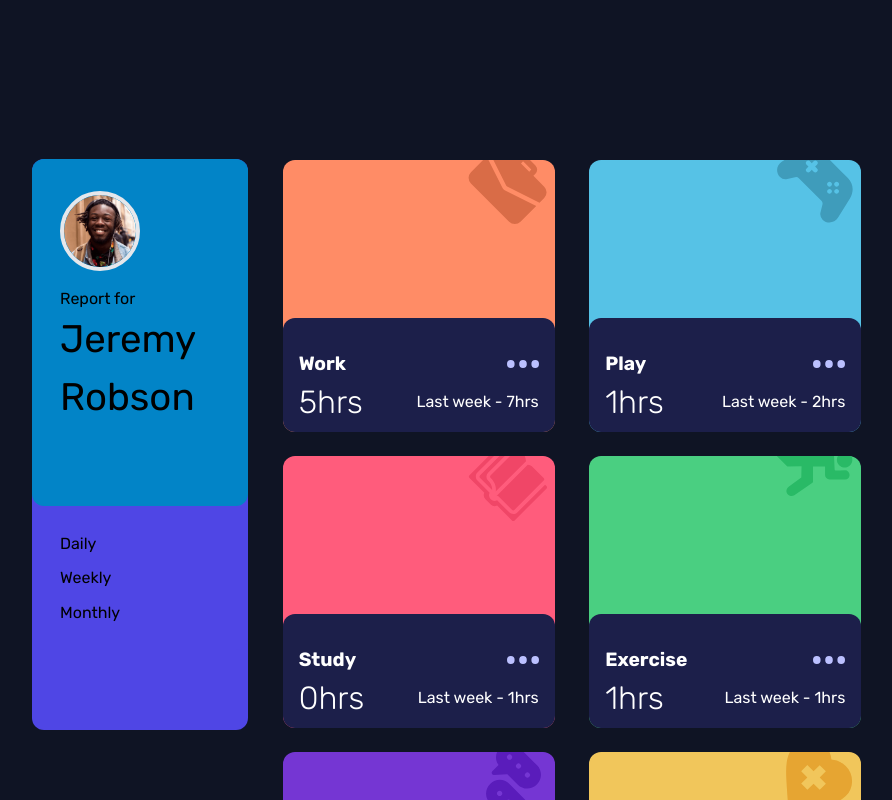
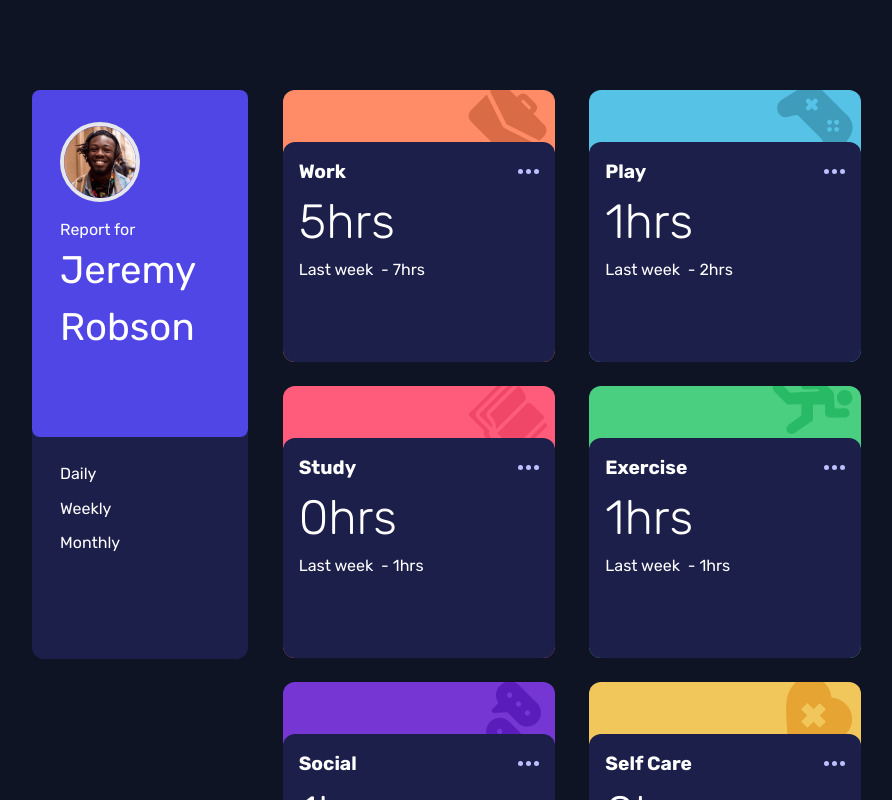
Before and after one commit to thirraz/time-tracking-dashboard, a React (Vite) app: page / in a window 1280 px wide. Both pictures are taken after a click on the link "Daily". Shown: the top 800 px of the page, without its empty margins (176-1068 px from the left). Built offline with nearby package versions, Linux system fonts and the light colour scheme.

Commit message:
project done

```diff
--- a/src/App.tsx
+++ b/src/App.tsx
@@ -11,7 +11,7 @@ import { InfosContainer } from "./components/InfosContainer";
 
 export const App: FC = () => {
   return (
-    <main className="appBg px-2 lg:px-[13rem] font-Rubik w-screen h-screen flex items-center justify-center flex-wrap md:flex-nowrap">
+    <main className="appBg pb-[90rem] px-2 lg:px-[13rem] font-Rubik w-screen h-[screen] flex items-center justify-center flex-wrap md:flex-nowrap">
       <Profile />
     </main>
   );
--- a/src/components/InfosContainer.tsx
+++ b/src/components/InfosContainer.tsx
@@ -6,7 +6,7 @@ interface ChildrenProp {
 
 export const InfosContainer = ({ children }: ChildrenProp) => {
   return (
-    <div className="appBg min- md:max-h-[30rem] w-full h-auto mt-6 md:mt-0 flex flex-col md:flex-row items-center justify-center md:justify-evenly flex-wrap">
+    <div className="md:max-h-[30rem] w-full h-auto mt-6 md:mt-0 flex flex-col md:flex-row items-center justify-center md:justify-evenly flex-wrap">
       {children}
     </div>
   );
--- a/src/components/MonthlyRoute.tsx
+++ b/src/components/MonthlyRoute.tsx
@@ -1,9 +1,80 @@
 import { FC } from "react";
 
+//icons
+import exerciseIcon from "../assets/images/icon-exercise.svg";
+import playIcon from "../assets/images/icon-play.svg";
+import selfCareIcon from "../assets/images/icon-self-care.svg";
+import socialIcon from "../assets/images/icon-social.svg";
+import studyIcon from "../assets/images/icon-study.svg";
+import workIcon from "../assets/images/icon-work.svg";
+import { InfosContainer } from "./InfosContainer";
+import { useFetchData } from "../hooks/useFetchData";
+import { TimeCardComponent } from "./TimeCardComponent";
+
 export const Monthly: FC = () => {
+  const { dataResponse } = useFetchData();
+
+  const TimeCardComponentObjectArray = [
+    {
+      imageIcon: `${workIcon}`,
+      title: dataResponse[0]?.title,
+      bgColor: "workCardBg",
+      currentHours: dataResponse[0]?.timeframes.monthly.current,
+      previousHours: dataResponse[0]?.timeframes.monthly.previous,
+    },
+    {
+      imageIcon: `${playIcon}`,
+      title: dataResponse[1]?.title,
+      bgColor: "playCardBg",
+      currentHours: dataResponse[1]?.timeframes.monthly.current,
+      previousHours: dataResponse[1]?.timeframes.monthly.previous,
+    },
+    {
+      imageIcon: `${studyIcon}`,
+      title: dataResponse[2]?.title,
+      bgColor: "studyCardBg",
+      currentHours: dataResponse[2]?.timeframes.monthly.current,
+      previousHours: dataResponse[2]?.timeframes.monthly.previous,
+    },
+    {
+      imageIcon: `${exerciseIcon}`,
+      title: dataResponse[3]?.title,
+      bgColor: "exerciseCardBg",
+      currentHours: dataResponse[3]?.timeframes.monthly.current,
+      previousHours: dataResponse[3]?.timeframes.monthly.previous,
+    },
+    {
+      imageIcon: `${socialIcon}`,
+      title: dataResponse[4]?.title,
+      bgColor: "socialCardBg",
+      currentHours: dataResponse[4]?.timeframes.monthly.current,
+      previousHours: dataResponse[4]?.timeframes.monthly.previous,
+    },
+    {
+      imageIcon: `${selfCareIcon}`,
+      title: dataResponse[5]?.title,
+      bgColor: "selfCareCardBg",
+      currentHours: dataResponse[5]?.timeframes.monthly.current,
+      previousHours: dataResponse[5]?.timeframes.monthly.previous,
+    },
+  ];
+
   return (
-    <div>
-      <p className="text-white">Monthly</p>
+    <div className="w-full h-auto">
+      <InfosContainer>
+        {TimeCardComponentObjectArray.map((item, i) => {
+          return (
+            <TimeCardComponent
+              key={i}
+              imageIcon={item.imageIcon}
+              title={item.title}
+              bgColor={item.bgColor}
+              currentHours={item.currentHours}
+              previousHours={item.previousHours}
+            />
+          );
+        })}
+      </InfosContainer>
     </div>
   );
 };
--- a/src/components/Profile.tsx
+++ b/src/components/Profile.tsx
@@ -14,8 +14,8 @@ export const Profile: FC = () => {
 
   return (
     <>
-      <article className="w-[90%] h-[13rem] md:w-[18rem] md:h-[30rem] lg:h-[35.7rem] mt-10 md:mt-0 lg:mt-[5.6rem] z-20 bg-indigo-600 rounded-xl ">
-        <div className="w-full h-[8.5rem] md:h-auto bg-sky-600 flex justify-evenly items-center md:items-start md:flex-col md:pl-7 rounded-xl">
+      <article className="w-[90%] h-[13rem] md:w-[18rem] md:h-[30rem] lg:h-[35.6rem] mt-10 md:mt-0 lg:mt-[5.6rem] z-20 rounded-xl text-white cardForegroundColor">
+        <div className=" w-full h-[8.5rem] md:h-auto bg-[bg-indigo-600] flex justify-evenly items-center md:items-start md:flex-col md:pl-7 rounded-lg bg-indigo-600">
           <img
             src={user}
             alt="user's profile pic"
@@ -26,7 +26,7 @@ export const Profile: FC = () => {
             <h3 className="text-[1.5rem] md:text-[2.4rem]">Jeremy Robson</h3>
           </div>
         </div>
-        <nav className="flex md:flex-col md:py-5  bg-indigo-600 rounded-xl h-[4.5rem] md:h-[9rem] md:items-start md:pl-7 justify-around items-center">
+        <nav className="cardForegroundColor flex md:flex-col md:py-5 h-[4.5rem] md:h-[9rem] md:items-start md:pl-7 justify-around items-center rounded-b-xl">
           <a
             href="#"
             className="hover:text-white"
--- a/src/components/TimeCardComponent.tsx
+++ b/src/components/TimeCardComponent.tsx
@@ -1,5 +1,3 @@
-import iconEllipis from "../assets/images/icon-ellipsis.svg";
-
 interface CardItems {
   bgColor: string;
   imageIcon: string;
@@ -17,21 +15,33 @@ export const TimeCardComponent = ({
 }: CardItems) => {
   return (
     <div
-      className={`${bgColor} text-white w-[90%] md:w-[15rem] h-[11rem] lg:w-[17rem] lg:h-[17rem] relative z-20 rounded-xl overflow-hidden mb-6`}
+      className={`${bgColor} text-white w-[90%] md:w-[13rem] h-[13rem] lg:w-[17rem] lg:h-[17rem] relative z-20 rounded-xl overflow-hidden mb-6`}
     >
       <img
         src={imageIcon}
         alt="background icon"
-        className="absolute top-[-5%] right-2"
+        className="absolute top-[-2%] right-2"
       />
-      <div className="cardForegroundColor w-full h-[8rem] absolute bottom-[-5%] rounded-xl ">
-        <div className="w-full h-auto flex px-4 justify-between items-center mt-8">
+      <div className="cardForegroundColor w-full h-[8rem] lg:h-[14.6rem] absolute bottom-[-5%] rounded-xl ">
+        <div className="w-full h-auto flex px-4 justify-between items-center mt-8 md:mt-4">
           <p className="text-[1.2rem] font-bold">{title}</p>
-          <img src={iconEllipis} alt="three points icon" className="w-8 h-2" />
+          <svg width="21" height="5" xmlns="http://www.w3.org/2000/svg">
+            <path
+              d="M2.5 0a2.5 2.5 0 1 1 0 5 2.5 2.5 0 0 1 0-5Zm8 0a2.5 2.5 0 1 1 0 5 2.5 2.5 0 0 1 0-5Zm8 0a2.5 2.5 0 1 1 0 5 2.5 2.5 0 0 1 0-5Z"
+              fill="#BBC0FF"
+              fill-rule="evenodd"
+              className="hover:fill-white cursor-pointer w-8 h-2"
+            />
+          </svg>
         </div>
-        <div className="w-full flex px-4 justify-between items-center">
-          <h2 className="text-[2rem] font-light">{currentHours}hrs</h2>
-          <p className="">Last week - {previousHours}hrs</p>
+        <div className="w-full flex lg:flex-col lg:items-start px-4 justify-between items-center">
+          <h2 className="text-[2rem] lg:text-[3rem] font-light">
+            {currentHours}hrs
+          </h2>
+          <p className="md:ml-4 lg:ml-0 md:text-center lg:text-left">
+            Last week <span className="md:hidden lg:inline mx-1">-</span>
+            {previousHours}hrs
+          </p>
         </div>
       </div>
     </div>
--- a/src/components/WeeklyRoute.tsx
+++ b/src/components/WeeklyRoute.tsx
@@ -1,9 +1,81 @@
 import { FC } from "react";
 
+import { TimeCardComponent } from "./TimeCardComponent";
+
+//icons
+import exerciseIcon from "../assets/images/icon-exercise.svg";
+import playIcon from "../assets/images/icon-play.svg";
+import selfCareIcon from "../assets/images/icon-self-care.svg";
+import socialIcon from "../assets/images/icon-social.svg";
+import studyIcon from "../assets/images/icon-study.svg";
+import workIcon from "../assets/images/icon-work.svg";
+import { InfosContainer } from "./InfosContainer";
+import { useFetchData } from "../hooks/useFetchData";
+
 export const Weekly: FC = () => {
+  const { dataResponse } = useFetchData();
+
+  const TimeCardComponentObjectArray = [
+    {
+      imageIcon: `${workIcon}`,
+      title: dataResponse[0]?.title,
+      bgColor: "workCardBg",
+      currentHours: dataResponse[0]?.timeframes.weekly.current,
+      previousHours: dataResponse[0]?.timeframes.weekly.previous,
+    },
+    {
+      imageIcon: `${playIcon}`,
+      title: dataResponse[1]?.title,
+      bgColor: "playCardBg",
+      currentHours: dataResponse[1]?.timeframes.weekly.current,
+      previousHours: dataResponse[1]?.timeframes.weekly.previous,
+    },
+    {
+      imageIcon: `${studyIcon}`,
+      title: dataResponse[2]?.title,
+      bgColor: "studyCardBg",
+      currentHours: dataResponse[2]?.timeframes.weekly.current,
+      previousHours: dataResponse[2]?.timeframes.weekly.previous,
+    },
+    {
+      imageIcon: `${exerciseIcon}`,
+      title: dataResponse[3]?.title,
+      bgColor: "exerciseCardBg",
+      currentHours: dataResponse[3]?.timeframes.weekly.current,
+      previousHours: dataResponse[3]?.timeframes.weekly.previous,
+    },
+    {
+      imageIcon: `${socialIcon}`,
+      title: dataResponse[4]?.title,
+      bgColor: "socialCardBg",
+      currentHours: dataResponse[4]?.timeframes.weekly.current,
+      previousHours: dataResponse[4]?.timeframes.weekly.previous,
+    },
+    {
+      imageIcon: `${selfCareIcon}`,
+      title: dataResponse[5]?.title,
+      bgColor: "selfCareCardBg",
+      currentHours: dataResponse[5]?.timeframes.weekly.current,
+      previousHours: dataResponse[5]?.timeframes.weekly.previous,
+    },
+  ];
+
   return (
-    <div>
-      <p className="text-white">Weekly</p>
+    <div className="w-full h-auto">
+      <InfosContainer>
+        {TimeCardComponentObjectArray.map((item, i) => {
+          return (
+            <TimeCardComponent
+              key={i}
+              imageIcon={item.imageIcon}
+              title={item.title}
+              bgColor={item.bgColor}
+              currentHours={item.currentHours}
+              previousHours={item.previousHours}
+            />
+          );
+        })}
+      </InfosContainer>
     </div>
   );
 };
--- a/src/hooks/useFetchData.tsx
+++ b/src/hooks/useFetchData.tsx
@@ -7,7 +7,9 @@ export const useFetchData = () => {
   useEffect(() => {
     fetch("http://localhost:5173/src/utils/data.json")
       .then((r) => r.json())
-      .then((dataResponse) => setDataResponse(dataResponse))
+      .then((dataResponse) => {
+        setDataResponse(dataResponse);
+      })
       .catch((e) => console.warn(e));
   }, []);
 
```
Also changed, not shown: src/components/DailyRoute.tsx (+1 -45 lines).
